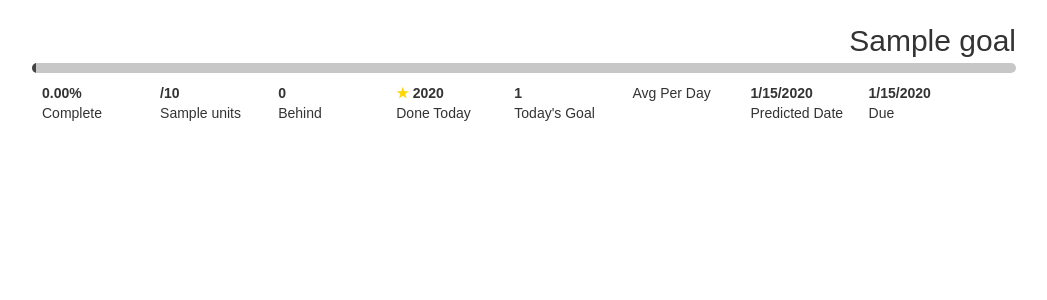
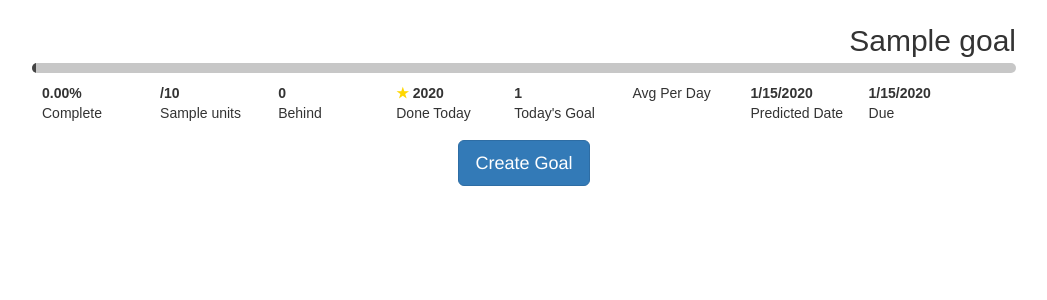
Before and after one commit to cdated/ananke, a Flask app: template templates/index.html in a window 1280 px wide. Shown: the top 300 px of the page, without its empty margins (116-1163 px from the left). Run offline with Flask 2, Linux system fonts and the light colour scheme; the template is opened without the code that fills it: most values are stand-ins (such as "Sample title", 1, 10 or a date in 2020); some libraries are stand-ins or nearby versions.

Commit message:
Add create goal button

```diff
--- a/static/css/style.css
+++ b/static/css/style.css
@@ -53,6 +53,10 @@
     color: #333333;
 }
 
+.btn-space {
+    margin-top: 20px;
+}
+
 @media only screen and (max-width: 640px) {
     .goal-stat {
         width: 40%;
--- a/templates/index.html
+++ b/templates/index.html
@@ -289,6 +289,7 @@
         </div>
       </div>
 
+
       <script>
         render("{{goal._id}}",
                {{goal.current}},
@@ -301,6 +302,12 @@
       </script>
 
     {% endfor %}
+    <center>
+      <form method="GET" action="/goals/new">
+        <button type="submit" class="btn btn-primary btn-lg btn-space">Create Goal</button>
+      </form>
+    </center>
+    <br/>
 
   </body>
 
```
